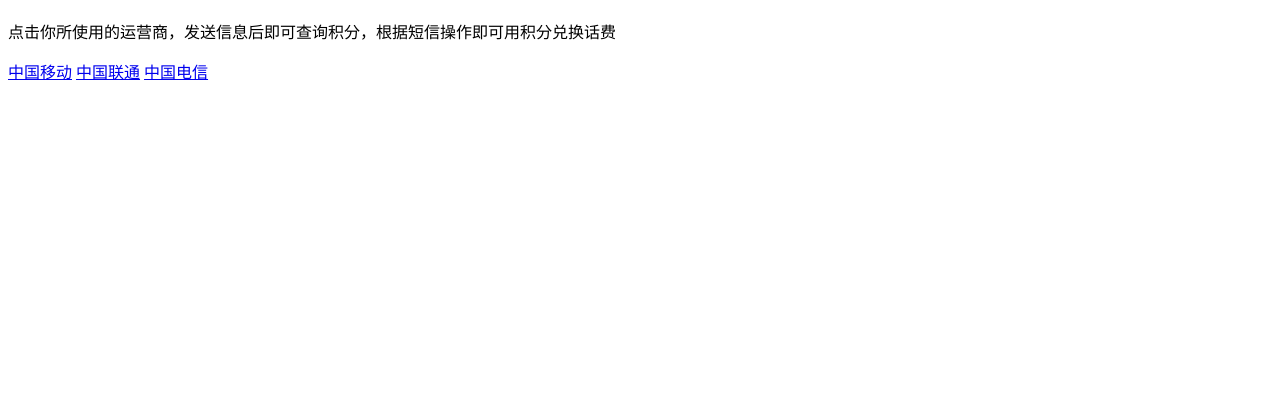
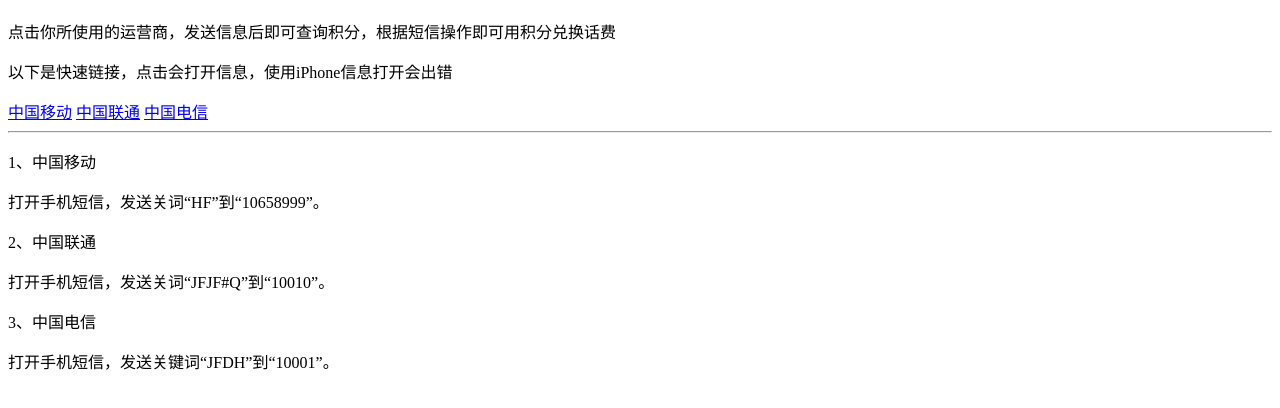
Before and after one commit to shimengink/shimengink.github.io, a plain HTML site: page index.html in a window 1280 px wide. Shown: the part 70-478 px from the top of the page. Drawn offline with Linux system fonts and the light colour scheme.

Commit message:
Update index.html

```diff
--- a/index.html
+++ b/index.html
@@ -3,14 +3,26 @@
 <head>
     <meta charset="UTF-8">
     <meta name="viewport" content="width=device-width, initial-scale=1.0">
-    <meta name="format-detection" content="telephone=yes"/>
-    <title>Document</title>
+    <!-- <meta name="format-detection" content="telephone=yes"/> -->
+    <title>积分兑换话费</title>
 </head>
 <body>
     <h1>积分兑换话费</h1>
     <p>点击你所使用的运营商，发送信息后即可查询积分，根据短信操作即可用积分兑换话费</p>
+    <p>以下是快速链接，点击会打开信息，使用iPhone信息打开会出错</p>
     <a href="sms:10658999?body=HF">中国移动</a>
     <a href="sms:10010?body=JFJF#Q">中国联通</a>
     <a href="sms:10001?body=JFDH">中国电信</a>
+
+    <hr>
+
+    <p>1、中国移动</p>
+    <p>打开手机短信，发送关词“HF”到“10658999”。</p>
+
+    <p>2、中国联通</p>
+    <p>打开手机短信，发送关词“JFJF#Q”到“10010”。</p>
+
+    <p>3、中国电信</p>
+    <p>打开手机短信，发送关键词“JFDH”到“10001”。</p>
 </body>
 </html>
```
